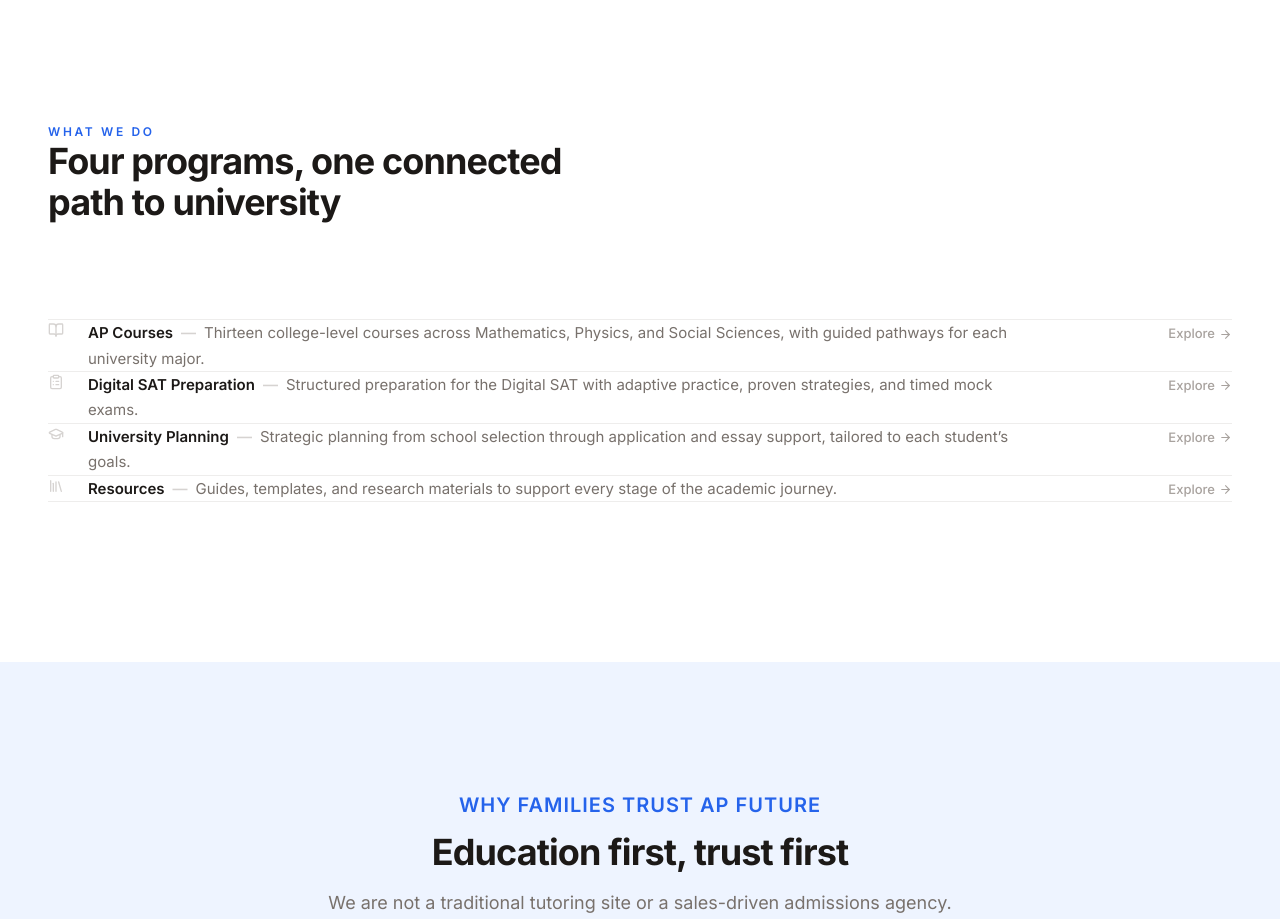
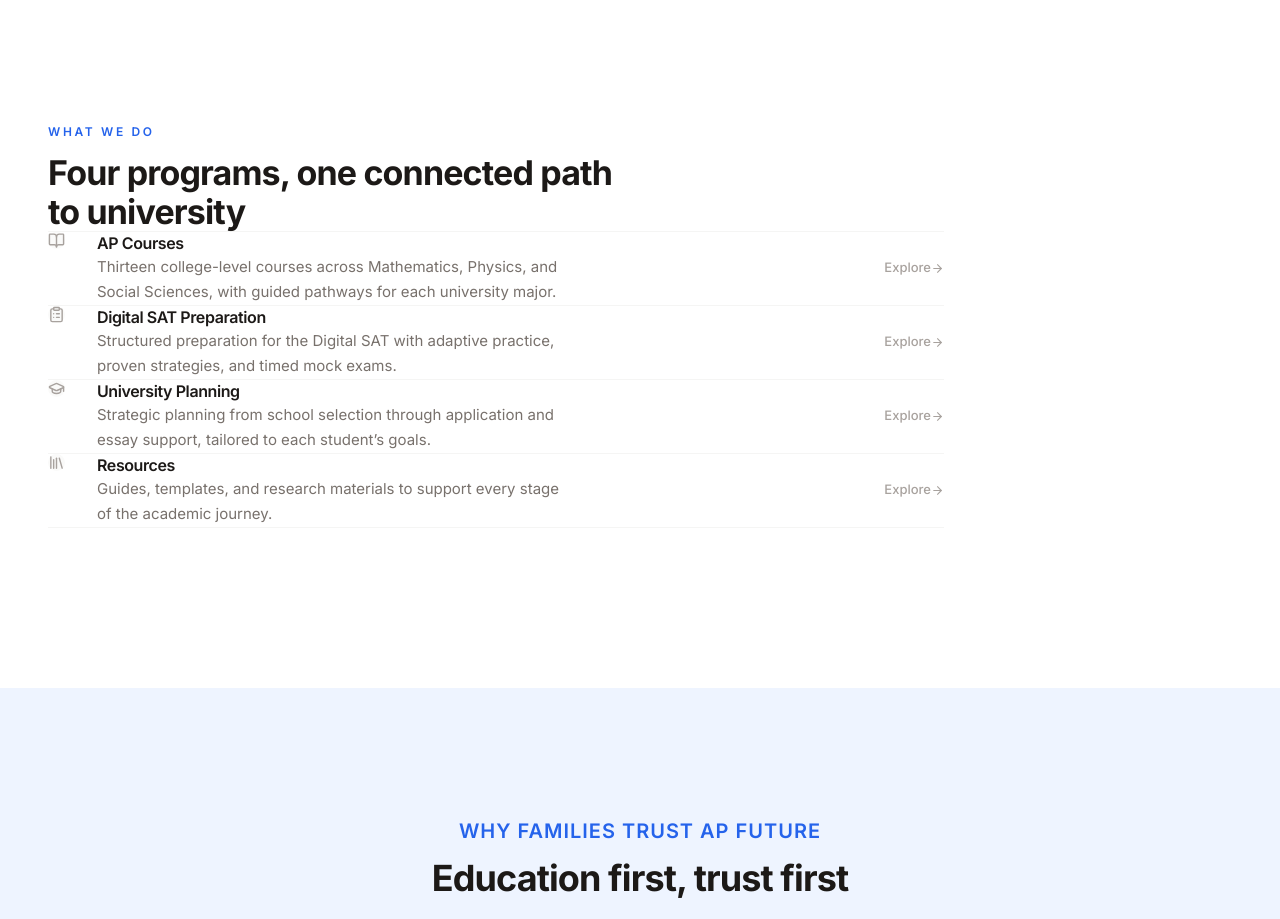
Before and after one commit to apex2012/ap-future, a React (Vite) app: page / in a window 1280 px wide. Shown: the part 1620-2539 px from the top of the page. Built offline with nearby package versions, Linux system fonts and the light colour scheme.

Commit message:
Improve row spacing and readability

```diff
--- a/src/pages/HomePage.tsx
+++ b/src/pages/HomePage.tsx
@@ -168,50 +168,45 @@
         </PageContainer>
       </section>
 
-      <section className="py-16 sm:py-20" aria-labelledby="services-heading">
+      <section className="py-20 sm:py-28" aria-labelledby="services-heading">
         <PageContainer width="wide">
-          <div className="mb-12 max-w-xl">
-            <p className="mb-2.5 text-xs font-semibold uppercase tracking-[0.22em] text-primary-600">
+          <div className="mb-14 max-w-xl">
+            <p className="mb-3 text-xs font-semibold uppercase tracking-[0.22em] text-primary-600">
               What We Do
             </p>
-            <h2 id="services-heading" className="text-[28px] font-bold leading-[1.15] tracking-tight text-neutral-900 sm:text-[36px]">
+            <h2 id="services-heading" className="text-[28px] font-bold leading-[1.15] tracking-tight text-neutral-900 sm:text-[34px]">
               Four programs, one connected path to university
             </h2>
           </div>
 
-          <div>
+          <div className="max-w-4xl">
             {services.map((service, index) => (
               <motion.div
                 key={service.title}
                 initial={{ opacity: 0, y: 10 }}
                 whileInView={{ opacity: 1, y: 0 }}
                 viewport={{ once: true, margin: '-60px' }}
-                transition={{ duration: 0.35, ease: 'easeOut', delay: index * 0.05 }}
-                className={`group relative flex items-baseline justify-between gap-8 py-7 sm:gap-16 ${
-                  index === 0 ? 'border-t border-neutral-200/70' : ''
-                } border-b border-neutral-200/70`}
+                transition={{ duration: 0.35, ease: 'easeOut', delay: index * 0.06 }}
+                className={`group flex items-center justify-between gap-10 py-9 ${
+                  index === 0 ? 'border-t border-neutral-100' : ''
+                } border-b border-neutral-100`}
               >
-                <div className="flex min-w-0 flex-1 items-baseline gap-5">
-                  <span className="hidden flex-shrink-0 text-neutral-300 transition-colors duration-200 group-hover:text-primary-400 sm:block">
-                    {service.icon && (
-                      <span className="[&>svg]:h-4 [&>svg]:w-4">
-                        {service.icon}
-                      </span>
-                    )}
+                <div className="flex min-w-0 flex-1 items-start gap-6">
+                  <span className="mt-0.5 flex h-9 w-9 flex-shrink-0 items-center justify-center rounded-lg bg-neutral-50 text-neutral-400 transition-colors duration-200 group-hover:bg-primary-50 group-hover:text-primary-500 [&>svg]:h-[17px] [&>svg]:w-[17px]">
+                    {service.icon}
                   </span>
                   <div className="min-w-0">
-                    <h3 className="inline text-[15px] font-semibold text-neutral-900">
+                    <h3 className="mb-1.5 text-[16px] font-semibold leading-snug tracking-tight text-neutral-900">
                       {service.title}
-                      <span className="mx-2 text-neutral-300">—</span>
                     </h3>
-                    <p className="inline text-[15px] leading-relaxed text-neutral-500">
+                    <p className="max-w-[480px] text-[15px] leading-[1.7] text-neutral-500">
                       {service.description}
                     </p>
                   </div>
                 </div>
                 <Link
                   to={service.href}
-                  className="inline-flex flex-shrink-0 items-center gap-1 text-[13px] font-medium text-neutral-400 transition-colors duration-200 hover:text-primary-600"
+                  className="inline-flex flex-shrink-0 items-center gap-1.5 text-[13px] font-medium text-neutral-400 transition-colors duration-200 hover:text-primary-600"
                 >
                   Explore
                   <ArrowRight size={13} className="transition-transform duration-200 group-hover:translate-x-0.5" />
```
